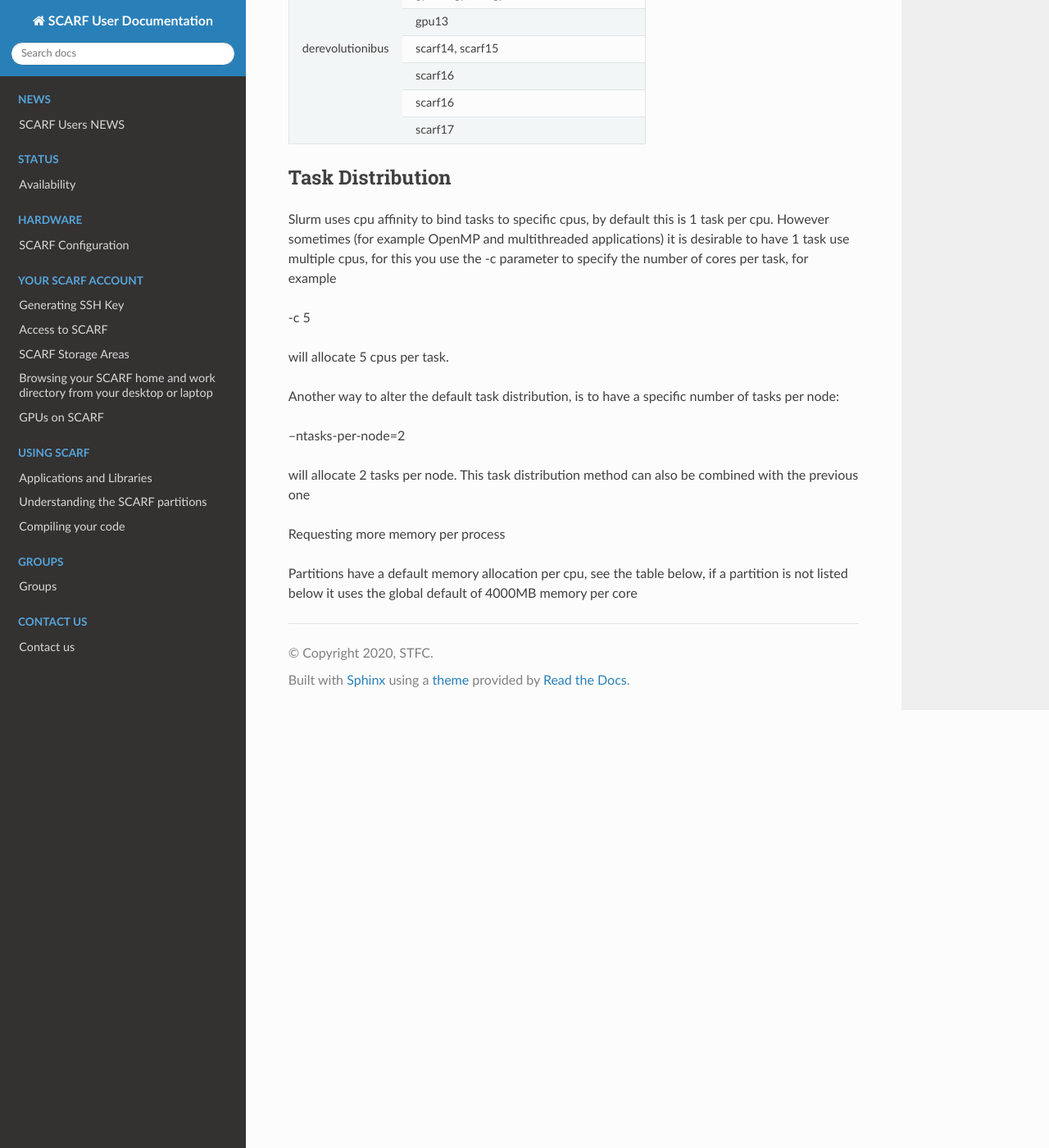
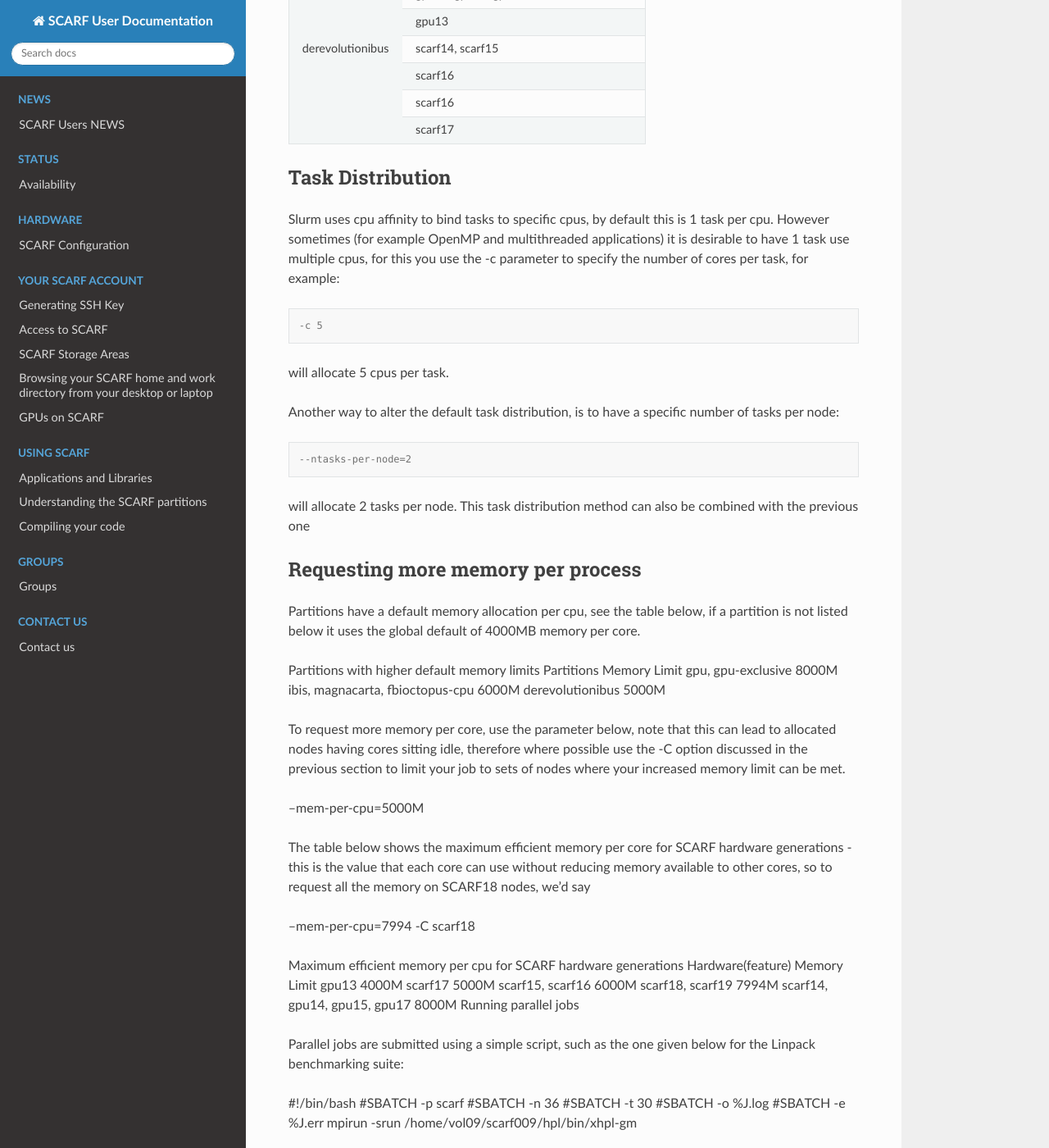
Before and after one commit to g4wwh/scarf, a Sphinx documentation site: the page built from source/jobs.rst, in a window 1280 px wide and 1400 px high, scrolled down 2789 px. Shown: the whole window at 82% size. Built offline with Sphinx 7.4.7 and the Read the Docs theme 2.0.0, drawn with Linux system fonts in a browser that asks for light colours; pages that are not in the unit, such as notebooks, are missing from menus; some of the changed text lies outside the part shown.

Commit message:
jobs page

```diff
--- a/source/jobs.rst
+++ b/source/jobs.rst
@@ -112,21 +112,75 @@
 $$$$$$$$$$$$$$$$$
 
 
-Slurm uses cpu affinity to bind tasks to specific cpus, by default this is 1 task per cpu. However sometimes (for example OpenMP and multithreaded applications) it is desirable to have 1 task use multiple cpus, for this you use the -c parameter to specify the number of cores per task, for example
+Slurm uses cpu affinity to bind tasks to specific cpus, by default this is 1 task per cpu. However sometimes (for example OpenMP and multithreaded applications) it is desirable to have 1 task use multiple cpus, for this you use the -c parameter to specify the number of cores per task, for example:
 
--c 5
+.. code-block:: console
+
+  -c 5
 
 will allocate 5 cpus per task.
 
-
-
 Another way to alter the default task distribution, is to have a specific number of tasks per node:
 
---ntasks-per-node=2
+.. code-block:: console
+
+  --ntasks-per-node=2
 
 will allocate 2 tasks per node. This task distribution method can also be combined with the previous one
 
+$$$$$$$$$$$$$$$$$$$$$$$$$$$$$$$$$$
+Requesting more memory per process
+$$$$$$$$$$$$$$$$$$$$$$$$$$$$$$$$$$
 
-Requesting more memory per process
+Partitions have a default memory allocation per cpu, see the table below, if a partition is not listed below it uses the global default of 4000MB memory per core.
 
-Partitions have a default memory allocation per cpu, see the table below, if a partition is not listed below it uses the global default of 4000MB memory per core
+
+Partitions with higher default memory limits Partitions 	Memory Limit
+gpu, gpu-exclusive 	8000M
+ibis, magnacarta, fbioctopus-cpu 	6000M
+derevolutionibus 	5000M
+
+To request more memory per core, use the parameter below, note that this can lead to allocated nodes having cores sitting idle, therefore where possible use the -C option discussed in the previous section to limit your job to sets of nodes where your increased memory limit can be met.
+
+--mem-per-cpu=5000M
+
+The table below shows the maximum efficient memory per core for SCARF hardware generations - this is the value that each core can use without reducing memory available to other cores, so to request all the memory on SCARF18 nodes, we'd say
+
+--mem-per-cpu=7994 -C scarf18
+
+Maximum efficient memory per cpu for SCARF hardware generations Hardware(feature) 	Memory Limit
+gpu13 	4000M
+scarf17 	5000M
+scarf15, scarf16 	6000M
+scarf18, scarf19 	7994M
+scarf14, gpu14, gpu15, gpu17 	8000M
+Running parallel jobs
+
+Parallel jobs are submitted using a simple script, such as the one given below for the Linpack benchmarking suite:
+
+#!/bin/bash
+#SBATCH -p scarf
+#SBATCH -n 36
+#SBATCH -t 30
+#SBATCH -o %J.log
+#SBATCH -e %J.err
+mpirun -srun /home/vol09/scarf009/hpl/bin/xhpl-gm
+
+To submit the job, do not run the script, but rather use it as the last option to sbatch, like so:
+
+sbatch my_script_name
+
+Monitoring your jobs
+
+Once you have submitted your job, there are several command line tools for monitoring their status, and the overall performance of the cluster. The main ones are:
+
+    sinfo
+    squeue
+
+Killing your jobs
+
+If you would like to kill your job, the command to do it is scancel with the job id of the job you want to kill:
+
+scancel <jobid>
+
+These all have really good man pages, but if you have any problems then please contact the helpdesk.
```
